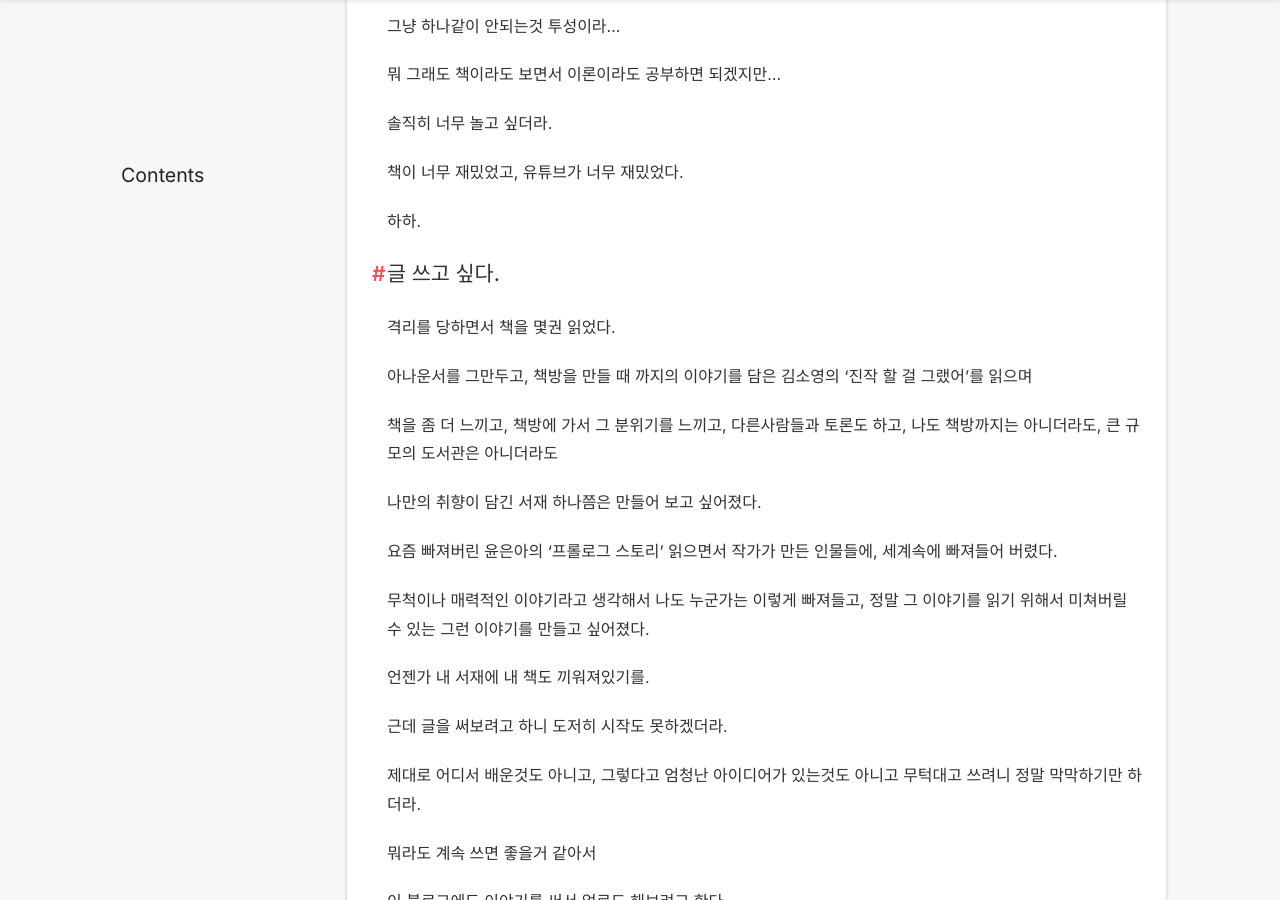
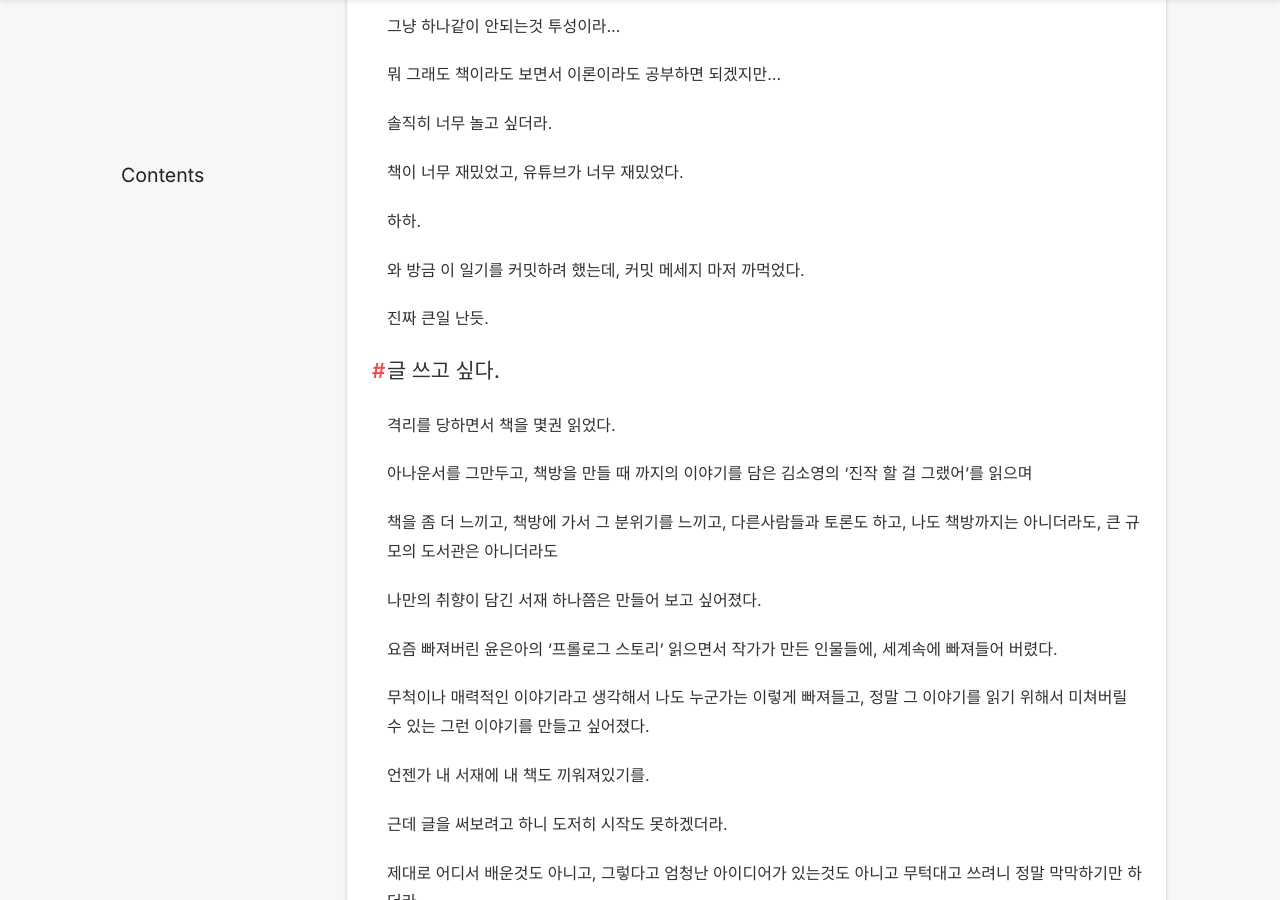
Before and after one commit to bini59/bini59.github.io, a Jekyll site: the page built from _posts/diary/2021-05-13-diary.md, in a window 1280 px wide and 900 px high, scrolled down 858 px. Built offline with Jekyll 4.4.1, drawn with Linux system fonts in a browser that asks for light colours; nearby versions of some CDN libraries; our own code applies the rules of GitHub Pages for plain Markdown files; comment, search, counter and statistics services are not loaded.

Commit message:
Chore : upload diary(2021.05.13)

```diff
--- a/_posts/diary/2021-05-13-diary.md
+++ b/_posts/diary/2021-05-13-diary.md
@@ -48,6 +48,10 @@ icon          : note
 
 하하.
 
+와 방금 이 일기를 커밋하려 했는데, 커밋 메세지 마저 까먹었다.
+
+진짜 큰일 난듯.
+
 
 ## 글 쓰고 싶다.
 
```
